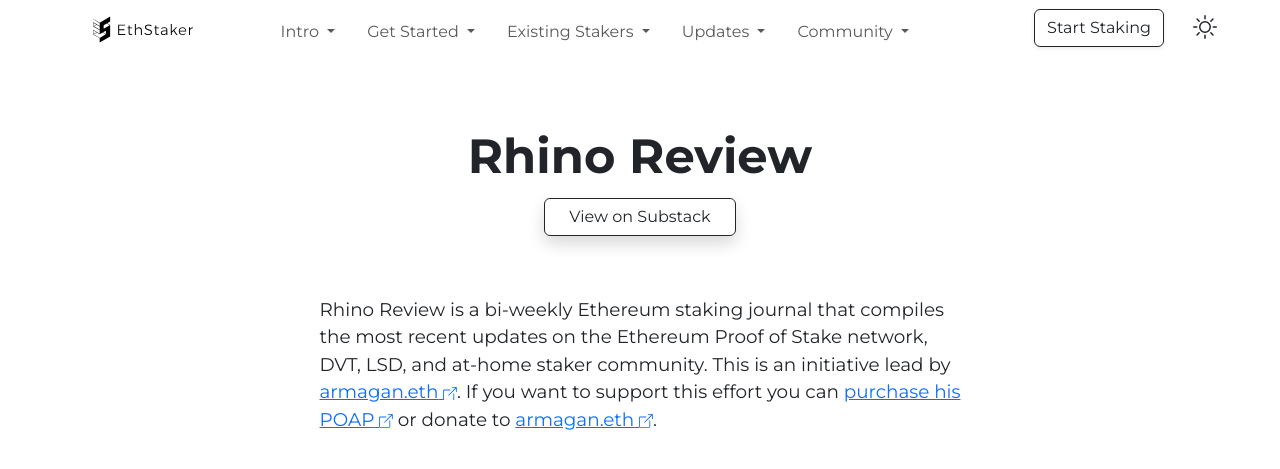
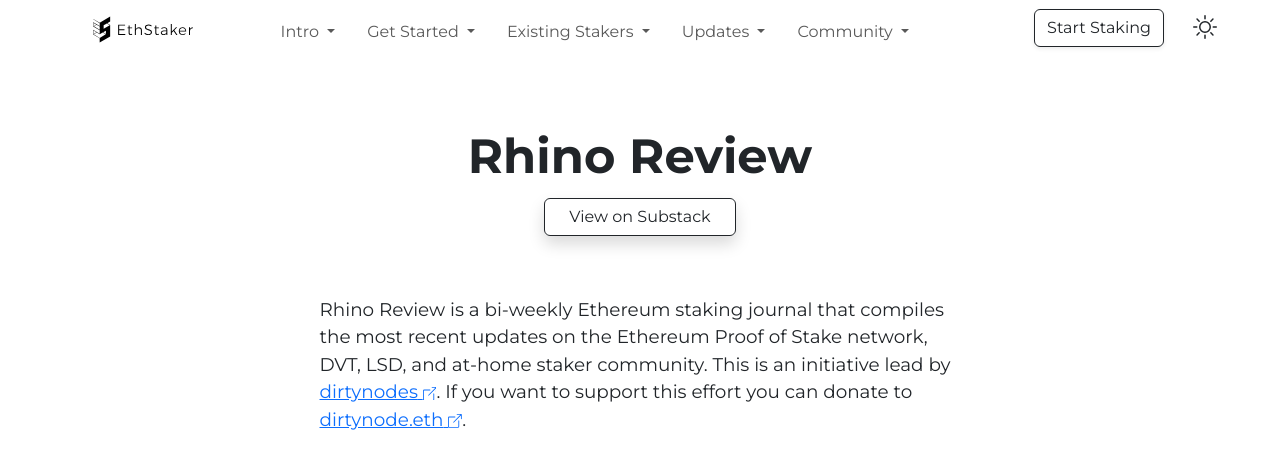
Before and after one commit to eth-educators/website, a Jekyll site: the page built from rhino-review.md, in a window 1280 px wide and 900 px high, cut to the strip 0-751 px from the top of the window. Shown: the top 469 px of the strip. Built offline with Jekyll 4.4.1, drawn with Linux system fonts in a browser that asks for light colours.

Commit message:
Updated ENS reference from armagan.eth to dirtynode.eth

```diff
--- a/rhino-review.md
+++ b/rhino-review.md
@@ -4,15 +4,13 @@
 permalink: /rhino-review
 
 buttons:
-- link: 'https://rhinoreview.substack.com/'
-  text: View on Substack
+  - link: "https://rhinoreview.substack.com/"
+    text: View on Substack
 ---
 
-Rhino Review is a bi-weekly Ethereum staking journal that compiles the most recent updates on the Ethereum Proof of Stake network, DVT, LSD, and at-home staker community. This is an initiative lead by [armagan.eth](https://twitter.com/0xarmagan). If you want to support this effort you can [purchase his POAP](https://checkout.poap.xyz/sale/c29feed2-3660-4c5f-a59f-cb0e02e2406d) or donate to [armagan.eth](https://etherscan.io/address/armagan.eth).
-
+Rhino Review is a bi-weekly Ethereum staking journal that compiles the most recent updates on the Ethereum Proof of Stake network, DVT, LSD, and at-home staker community. This is an initiative lead by [dirtynodes](https://x.com/dirtynodes). If you want to support this effort you can donate to [dirtynode.eth](https://etherscan.io/address/dirtynode.eth).
 
 {% include partials/embeds/substack-rhino-review.html %}
 
-
 {: class="text-center mt-3"}
 [View on Substack](https://rhinoreview.substack.com/)
```
